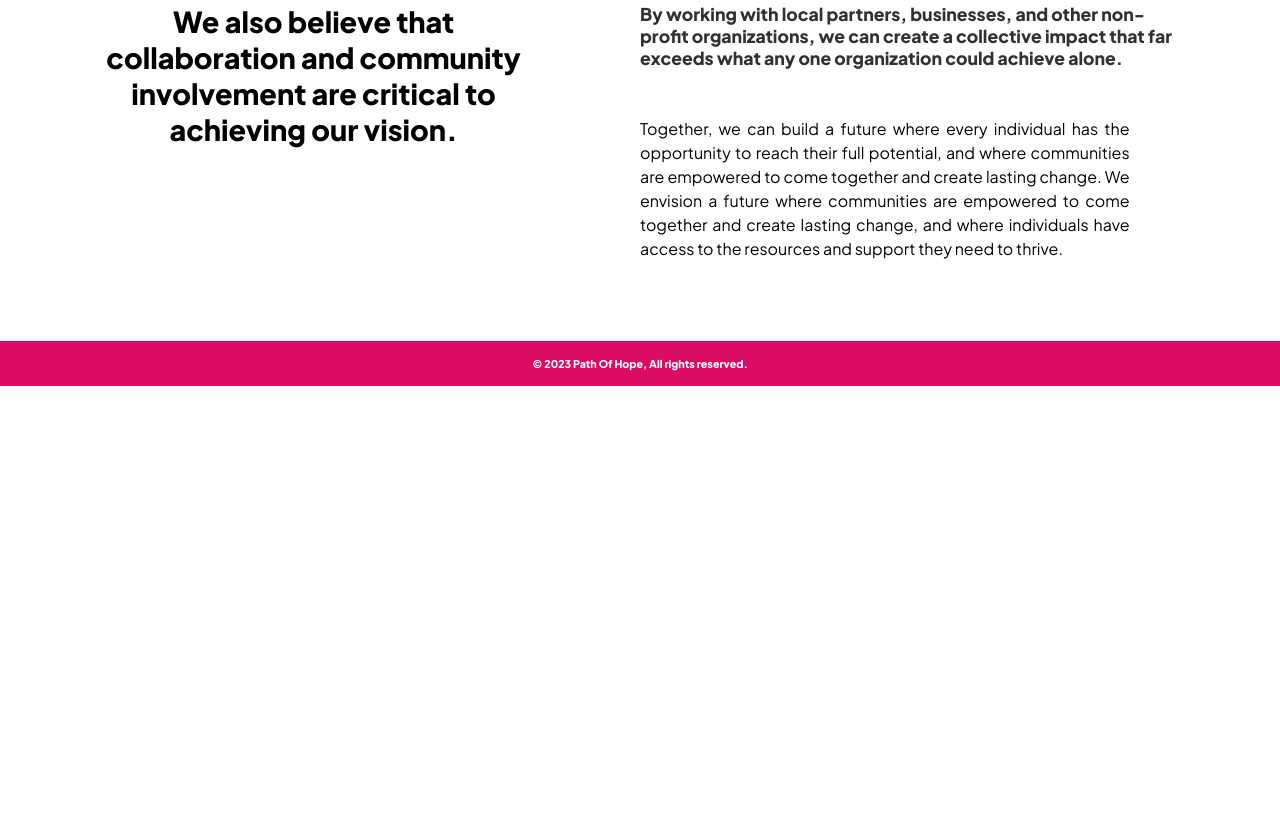
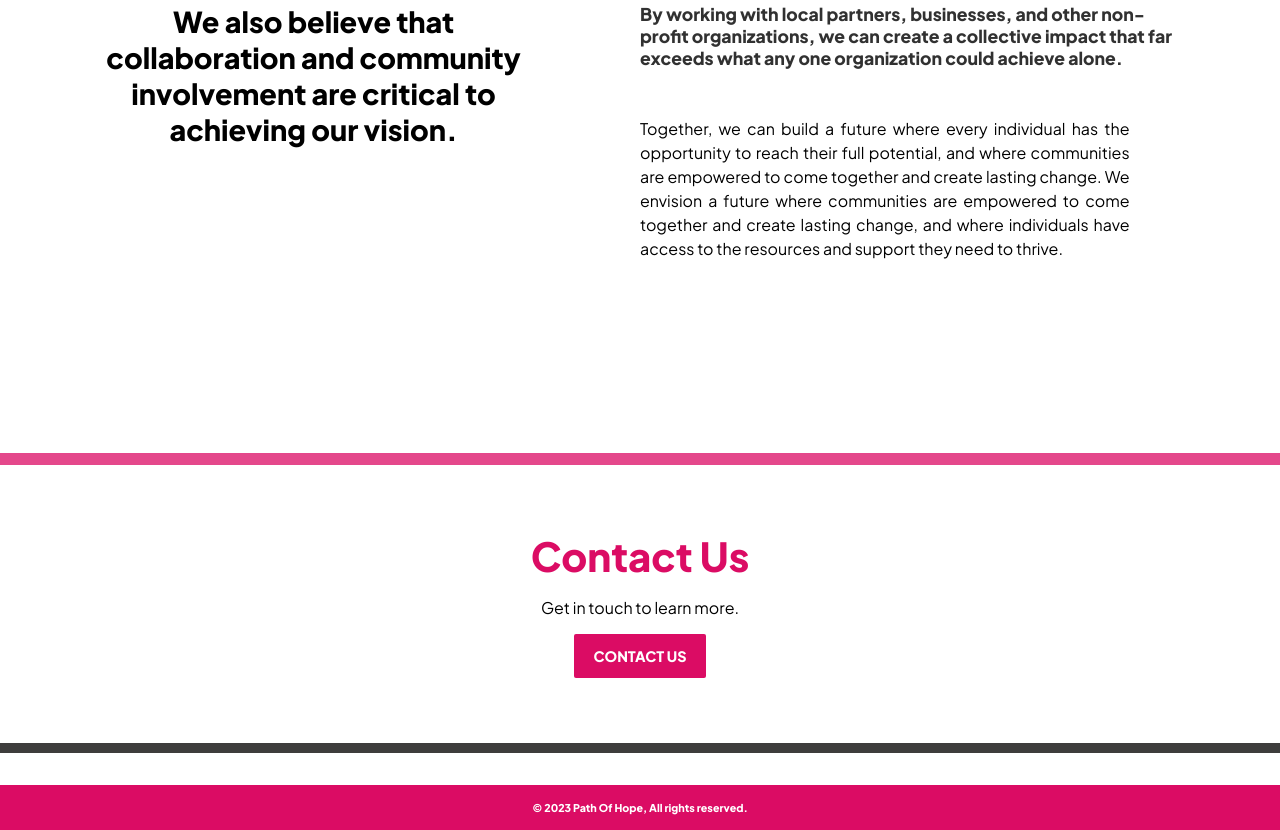
Before and after one commit to Qubit1010/Path-of-Hope, a plain HTML site: page vision.html in a window 1280 px wide. Shown: the part 1245-2075 px from the top of the page. Before the commit the page ends 1631 px from the top, so only its background shows below. Drawn offline with Linux system fonts and the light colour scheme.

Commit message:
contact banner added

```diff
--- a/mission.css
+++ b/mission.css
@@ -110,6 +110,38 @@ header nav {
   margin-bottom: 3rem;
 }
 
+/* Contact Page Section */
+.contact-container {
+  display: flex;
+  flex-direction: column;
+  align-items: center;
+  justify-content: center;
+  height: 300px;
+  padding: 4.5rem 0rem;
+  margin-bottom: 2rem;
+  margin-top: 12rem;
+  border-top: solid 12px #db0c66c0;
+  border-bottom: solid 10px #3e3d3c;
+}
+
+.contact-container h1 {
+  font-size: 2.5rem;
+  margin-bottom: 1rem;
+  color: #db0c64;
+}
+
+.contact-container a {
+  background-color: #db0c64;
+  color: white;
+  text-transform: uppercase;
+  font-size: 0.9rem;
+  font-weight: bolder;
+  padding: 0.8rem 1.2rem;
+  border: none;
+  text-decoration: none;
+  border-radius: 0.125rem;
+  margin-top: 1rem;
+}
 
 /* Footer */
 footer {
--- a/vision.css
+++ b/vision.css
@@ -110,6 +110,38 @@ header nav {
   margin-bottom: 3rem;
 }
 
+/* Contact Page Section */
+.contact-container {
+  display: flex;
+  flex-direction: column;
+  align-items: center;
+  justify-content: center;
+  height: 300px;
+  padding: 4.5rem 0rem;
+  margin-bottom: 2rem;
+  margin-top: 12rem;
+  border-top: solid 12px #db0c66c0;
+  border-bottom: solid 10px #3e3d3c;
+}
+
+.contact-container h1 {
+  font-size: 2.5rem;
+  margin-bottom: 1rem;
+  color: #db0c64;
+}
+
+.contact-container a {
+  background-color: #db0c64;
+  color: white;
+  text-transform: uppercase;
+  font-size: 0.9rem;
+  font-weight: bolder;
+  padding: 0.8rem 1.2rem;
+  border: none;
+  text-decoration: none;
+  border-radius: 0.125rem;
+  margin-top: 1rem;
+}
 
 /* Footer */
 footer {
--- a/vision.html
+++ b/vision.html
@@ -83,6 +83,14 @@
           </div>
         </div>
       </section>
+      <!-- Contact Page Section -->
+      <section class="contact-page-section">
+        <div class="contact-container">
+          <h1>Contact Us</h1>
+          <p>Get in touch to learn more.</p>
+          <a href="#">Contact Us</a>
+        </div>
+      </section>
     </main>
     <!-- Footer -->
     <footer>
--- a/work.css
+++ b/work.css
@@ -102,6 +102,38 @@ header nav {
   margin-bottom: 3rem;
 }
 
+/* Contact Page Section */
+.contact-container {
+  display: flex;
+  flex-direction: column;
+  align-items: center;
+  justify-content: center;
+  height: 300px;
+  padding: 4.5rem 0rem;
+  margin-bottom: 2rem;
+  border-top: solid 12px #db0c66c0;
+  border-bottom: solid 10px #3e3d3c;
+}
+
+.contact-container h1 {
+  font-size: 2.5rem;
+  margin-bottom: 1rem;
+  color: #db0c64;
+}
+
+.contact-container a {
+  background-color: #db0c64;
+  color: white;
+  text-transform: uppercase;
+  font-size: 0.9rem;
+  font-weight: bolder;
+  padding: 0.8rem 1.2rem;
+  border: none;
+  text-decoration: none;
+  border-radius: 0.125rem;
+  margin-top: 1rem;
+}
+
 /* Footer */
 footer {
   padding: 1rem 0rem;
```
Also changed, not shown: mission.html (+8 -0 lines), work.html (+8 -0 lines).
